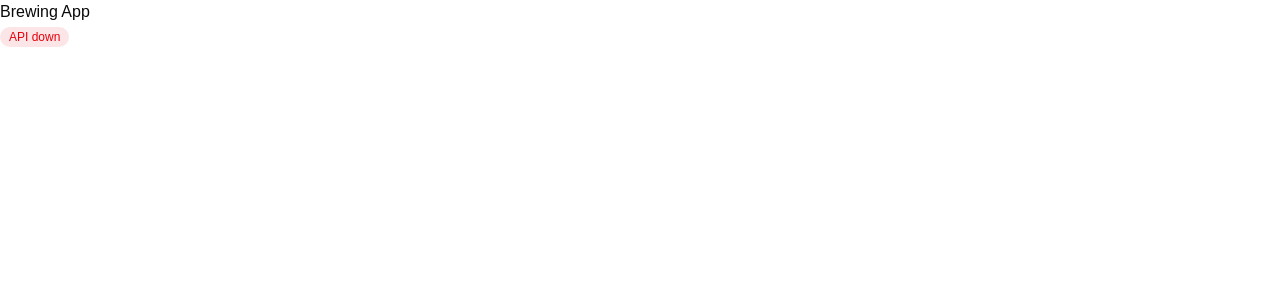
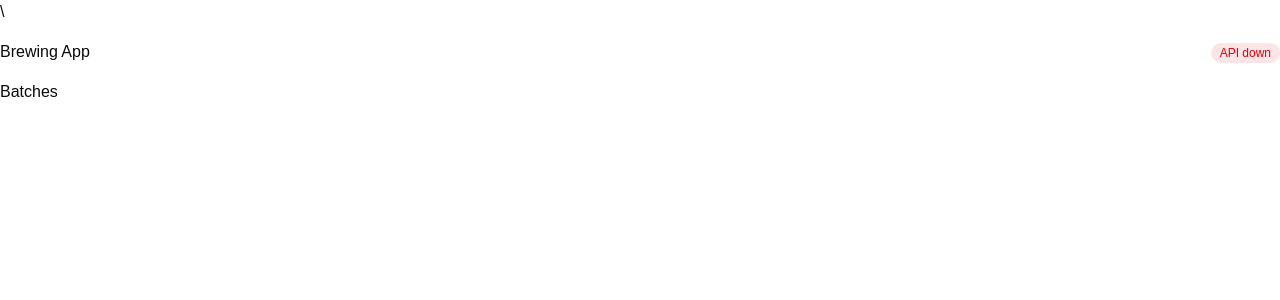
Before and after one commit to badacsonyigorenyember/homebrew_ai, a React (Vite) app in the folder app/web/: page /batches in a window 1280 px wide. Shown: the top 300 px of the page. Built offline with nearby package versions, Linux system fonts and the light colour scheme; no server answers.

Commit message:
add routes and the app layout

```diff
--- a/app/web/src/App.tsx
+++ b/app/web/src/App.tsx
@@ -1,27 +1,25 @@
-import { StatusBadge, type ApiStatus } from './components/StatusBadge';
-import { useHealth } from './features/health/useHealth';
-
-const statusLookup: Record<'pending' | 'error' | 'success', ApiStatus> = {
-  pending: 'unknown',
-  error: 'down',
-  success: 'ok',
-};
+import { Navigate, Route, Routes } from 'react-router';
+import { BatchesPage } from '@/features/batches/BatchesPage';
+import { DevicesPage } from '@/features/devices/DevicesPage';
+import { InventoryPage } from '@/features/inventory/InventoryPage';
+import { RecipesPage } from '@/features/recipes/RecipesPage';
+import { SettingsPage } from '@/features/settings/SettingsPage';
+import { NotFoundPage } from '@/components/NotFoundPage';
+import { AppLayout } from './components/layout/AppLayout';
 
 function App() {
-  const health = useHealth();
-  // A query that has never had data goes back to 'pending' on every refetch, so while
-  // the API is down, `status` alone would flip to 'unknown' each time it asks again.
-  // A recorded error means that 'pending' is "down, checking again".
-  const status =
-    health.status === 'pending' && health.errorUpdatedAt > 0
-      ? 'down'
-      : statusLookup[health.status];
-
   return (
-    <div>
-      <h1>Brewing App</h1>
-      <StatusBadge status={status} />
-    </div>
+    <Routes>
+      <Route element={<AppLayout />}>
+        <Route index element={<Navigate to="batches" replace />}></Route>
+        <Route path={'batches'} element={<BatchesPage />}></Route>
+        <Route path={'devices'} element={<DevicesPage />}></Route>
+        <Route path={'inventory'} element={<InventoryPage />}></Route>
+        <Route path={'recipes'} element={<RecipesPage />}></Route>
+        <Route path={'settings'} element={<SettingsPage />}></Route>
+        <Route path={'*'} element={<NotFoundPage />}></Route>
+      </Route>
+    </Routes>
   );
 }
 
--- /dev/null
+++ b/app/web/src/components/layout/AppLayout.tsx
@@ -0,0 +1,19 @@
+import { HealthBadge } from '@/features/health/HealthBadge.tsx';
+import { Outlet } from 'react-router';
+
+export function AppLayout() {
+  return (
+    <div className="min-h-svh flex flex-col">
+      <header className="flex h-14 items-center gap-2">
+        <span>Brewing App</span>
+        <span className="ml-auto">
+          <HealthBadge />
+        </span>
+      </header>
+      <aside className="w-56 shrink-0"></aside>
+      <main className="flex-1 min-w-0">
+        <Outlet />
+      </main>
+    </div>
+  );
+}
--- /dev/null
+++ b/app/web/src/features/health/HealthBadge.tsx
@@ -0,0 +1,21 @@
+import { useHealth } from '@/features/health/useHealth.ts';
+import { type ApiStatus, StatusBadge } from '@/components/StatusBadge.tsx';
+
+const statusLookup: Record<'pending' | 'error' | 'success', ApiStatus> = {
+  pending: 'unknown',
+  error: 'down',
+  success: 'ok',
+};
+
+export function HealthBadge() {
+  const health = useHealth();
+  // A query that has never had data goes back to 'pending' on every refetch, so while
+  // the API is down, `status` alone would flip to 'unknown' each time it asks again.
+  // A recorded error means that 'pending' is "down, checking again".
+  const status =
+    health.status === 'pending' && health.errorUpdatedAt > 0
+      ? 'down'
+      : statusLookup[health.status];
+
+  return <StatusBadge status={status} />;
+}
--- a/app/web/src/main.tsx
+++ b/app/web/src/main.tsx
@@ -3,13 +3,17 @@ import { createRoot } from 'react-dom/client';
 import './index.css';
 import App from './App.tsx';
 import { QueryClient, QueryClientProvider } from '@tanstack/react-query';
+import { BrowserRouter } from 'react-router';
 
 const queryClient = new QueryClient();
 
 createRoot(document.getElementById('root')!).render(
   <StrictMode>
     <QueryClientProvider client={queryClient}>
-      <App />
+      <BrowserRouter>
+        \
+        <App />
+      </BrowserRouter>
     </QueryClientProvider>
   </StrictMode>,
 );
```
Also changed, not shown: 2 other files (tests, documents, lock files or other folders).
